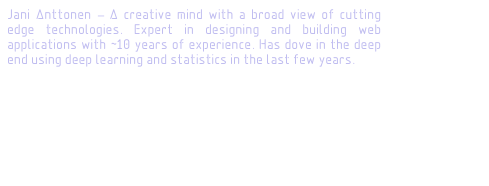
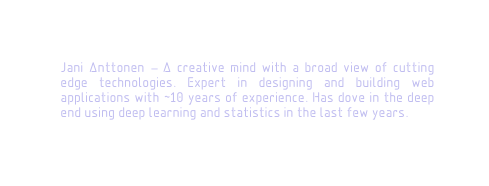
Before and after one commit to JaniAnttonen/personal-site-2018, a Gatsby site: page / in a window 390 px wide. Shown: the whole page, 489 px wide, since content can reach past the window. Built offline with nearby package versions, Linux system fonts and the light colour scheme; Gatsby itself is replaced by a stand-in of ours.

Commit message:
better mobile view

```diff
--- a/src/pages/intro.css
+++ b/src/pages/intro.css
@@ -15,7 +15,8 @@ body,
 #intro {
   position: relative;
   width: 100%;
-  max-width: 400px;
+  max-width: 490px;
+  padding: 40pt;
   text-align: justify;
   z-index: 1;
 }
```
